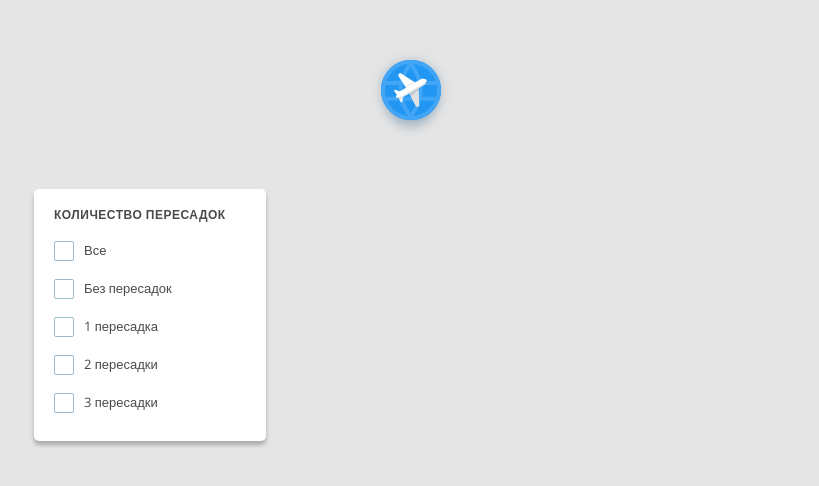
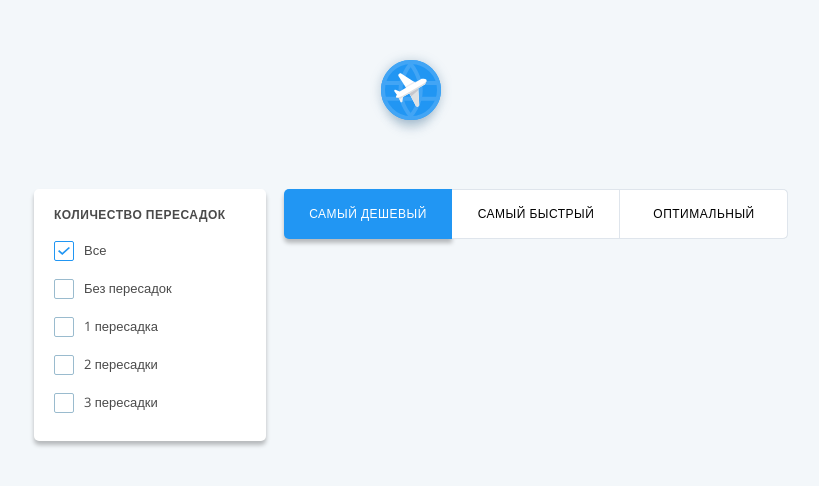
Before and after one commit to BorisSidorenko/aviasales, a React (Create React App) app: page / in a window 1280 px wide. Shown: the top 486 px of the page, without its empty margins (229-1048 px from the left). Built offline with nearby package versions, Linux system fonts and the light colour scheme.

Commit message:
added filters by transfers and by ticket types

```diff
--- a/src/App.css
+++ b/src/App.css
@@ -3,3 +3,7 @@
   width: 754px;
   margin: 0 auto;
 }
+.container {
+  display: flex;
+  justify-content: space-between;
+}
--- a/src/App.js
+++ b/src/App.js
@@ -1,14 +1,23 @@
+import { useState } from 'react';
 import './App.css'
-import Logo from './components/Logo/Logo';
-import Filter from './components/Filter/Filter';
+import Logo from './components/logo/Logo';
+import TransferFilter from './components/filters/TransferFilter';
+import TicketTypeFilter from './components/filters/TicketTypeFilter';
+import { filterTransferOptions, filterTicketTypeOptions } from './utils/constants';
 
 function App() {
+  const [defaultTransferFilter] = filterTransferOptions;
+  const [defaultTicketTypeFilter] = filterTicketTypeOptions;
+  const [currentTransferFilters, setCurrentTransferFilters] = useState([defaultTransferFilter]);
+  const [currentTicketTypeFilter, setCurrentTicketTypeFilter] = useState(defaultTicketTypeFilter);
+
   return (
     <div className="App">
       <Logo />
       <h1 className="visually-hidden">Страница поиска дешевых авиабилетов</h1>
       <div className="container">
-        <Filter />
+        <TransferFilter currentFilters={currentTransferFilters} changeCurrentFilters={setCurrentTransferFilters}/>
+        <TicketTypeFilter currentTicketType={currentTicketTypeFilter} changeTicketType={setCurrentTicketTypeFilter}/>
       </div>
     </div>
   );
--- a/src/components/Filter/Filter.js
+++ /dev/null
@@ -1,20 +0,0 @@
-import './Filter.css';
-import { filterTransferOptions } from '../../utils/constants';
-
-export default function Filter() {
-    return (
-        <div className="filter-transfer">
-            <h2 className="filter-transfer__title">Количество пересадок</h2>
-            <ul className="transfer-options">
-                {filterTransferOptions && filterTransferOptions.map((option) => (
-                    <li key={option} className="transfer-options__option">
-                        <label>
-                            <input type="checkbox" className="visually-hidden"/>
-                            <span>{option}</span>
-                        </label>
-                    </li>
-                ))}
-            </ul>
-        </div>
-    )
-}
--- /dev/null
+++ b/src/components/filters/TicketTypeFilter.css
@@ -0,0 +1,33 @@
+.ticket-type-filter {
+    display: flex;
+    margin-left: auto;
+    width: 504px;
+}
+.type-btn {
+    box-sizing: border-box;
+    padding: 15px;
+    width: 168px;
+    font-family: inherit;
+    font-size: 12px;
+    letter-spacing: 0.5px;
+    line-height: 20px;
+    text-transform: uppercase;
+    border: 0;
+    box-shadow: inset 0 1px 0 #DFE5EC, inset 0 -1px 0 #DFE5EC, inset -1px 0 0 #DFE5EC;
+    background-color: var(--basic-white);
+}
+.type-btn:first-child {
+    border-radius: 5px 0 0 5px;
+    box-shadow: inset 0 1px 0 #DFE5EC, inset 0 -1px 0 #DFE5EC, inset 1px 0 0 #DFE5EC, inset -1px 0 0 #DFE5EC;
+}
+.type-btn:last-child {
+    border-radius: 0 5px 5px 0;
+}
+.type-btn.active {
+    background-color: var(--basic-blue);
+    color: var(--basic-white);
+    box-shadow: 0 4px 4px 0 rgba(0,0,0,0.25);
+}
+.type-btn:hover {
+    cursor: pointer;
+}
--- /dev/null
+++ b/src/components/filters/TicketTypeFilter.js
@@ -0,0 +1,20 @@
+import './TicketTypeFilter.css';
+import { filterTicketTypeOptions } from '../../utils/constants';
+
+export default function TicketTypeFilter({ currentTicketType, changeTicketType }) {
+    const handleOptionChange = (type) => {
+        changeTicketType(type);
+    }
+
+    return (
+        <div className="ticket-type-filter">
+            <nav>
+                {filterTicketTypeOptions && filterTicketTypeOptions.map((type) => (
+                    <button key={type} onClick={() => handleOptionChange(type)} className={`type-btn${currentTicketType === type ? " active" : ""}`}>
+                        {type}
+                    </button>
+                ))}
+            </nav>
+        </div>
+    )
+}
--- a/src/components/Filter/Filter.css
+++ b/src/components/filters/TransferFilter.css
@@ -1,4 +1,4 @@
-.filter-transfer {
+.transfer-filter {
     padding: 20px 0;
     width: 232px;
     height: 212px;
@@ -6,7 +6,7 @@
     border-radius: 5px;
     box-shadow: 0 4px 4px 0 rgba(0,0,0,0.25);
 }
-.filter-transfer__title {
+.transfer-filter__title {
     text-transform: uppercase;
     letter-spacing: 0.5px;
     font-size: 12px;
@@ -25,6 +25,9 @@
     font-weight: 400;
     position: relative;
 
+}
+.transfer-options__option span::first-letter {
+    text-transform: capitalize;
 }
 .transfer-options__option:hover {
     background-color: #F1FCFF;
--- /dev/null
+++ b/src/components/filters/TransferFilter.js
@@ -0,0 +1,34 @@
+import './TransferFilter.css';
+import { filterTransferOptions } from '../../utils/constants';
+
+export default function TransferFilter({ currentFilters, changeCurrentFilters }) {
+    const handleFilterChange = (option) => {
+        if (currentFilters.includes(option)) {
+            changeCurrentFilters([...currentFilters.filter((filter) => filter !== option)]);
+        }
+        else {
+            changeCurrentFilters([...currentFilters, option]);
+        }
+    }
+
+    return (
+        <div className="transfer-filter">
+            <h2 className="transfer-filter__title">Количество пересадок</h2>
+            <ul className="transfer-options">
+                {filterTransferOptions && filterTransferOptions.map((option) => (
+                    <li key={option} className="transfer-options__option">
+                        <label>
+                            <input
+                                type="checkbox"
+                                className="visually-hidden"
+                                checked={currentFilters.includes(option)}
+                                onChange={() => handleFilterChange(option)}
+                            />
+                            <span>{option}</span>
+                        </label>
+                    </li>
+                ))}
+            </ul>
+        </div>
+    )
+}
--- a/src/index.css
+++ b/src/index.css
@@ -2,8 +2,9 @@
 @import url('https://fonts.googleapis.com/css2?family=Open+Sans:wght@400;600&display=swap');
 
 :root {
-  --basic-bg: #E5E5E5;
+  --basic-bg: #F3F7FA;
   --basic-white: #FFFFFF;
+  --basic-blue: #2196F3;
   --main--font-color-dark: #4A4A4A;
   --main--font-color-light: #A0B0B9;
   --main--font-family: "Open Sans", "Arial", sans-serif;
--- a/src/utils/constants.js
+++ b/src/utils/constants.js
@@ -1 +1,3 @@
-export const filterTransferOptions = ["Все", "Без пересадок", "1 пересадка", "2 пересадки", "3 пересадки"];
+export const filterTransferOptions = ["все", "без пересадок", "1 пересадка", "2 пересадки", "3 пересадки"];
+
+export const filterTicketTypeOptions = ["самый дешевый", "самый быстрый", "оптимальный"];
```
